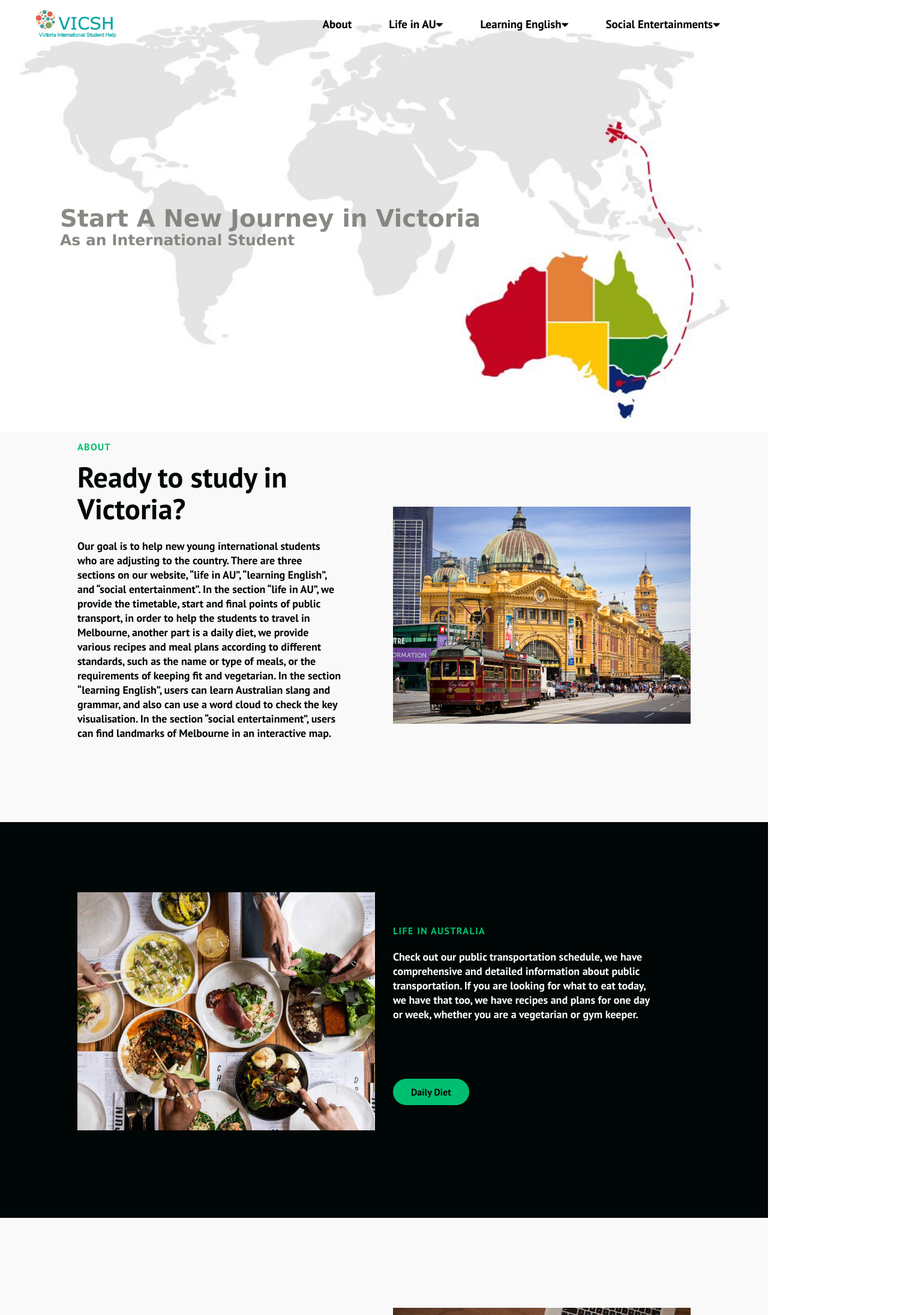
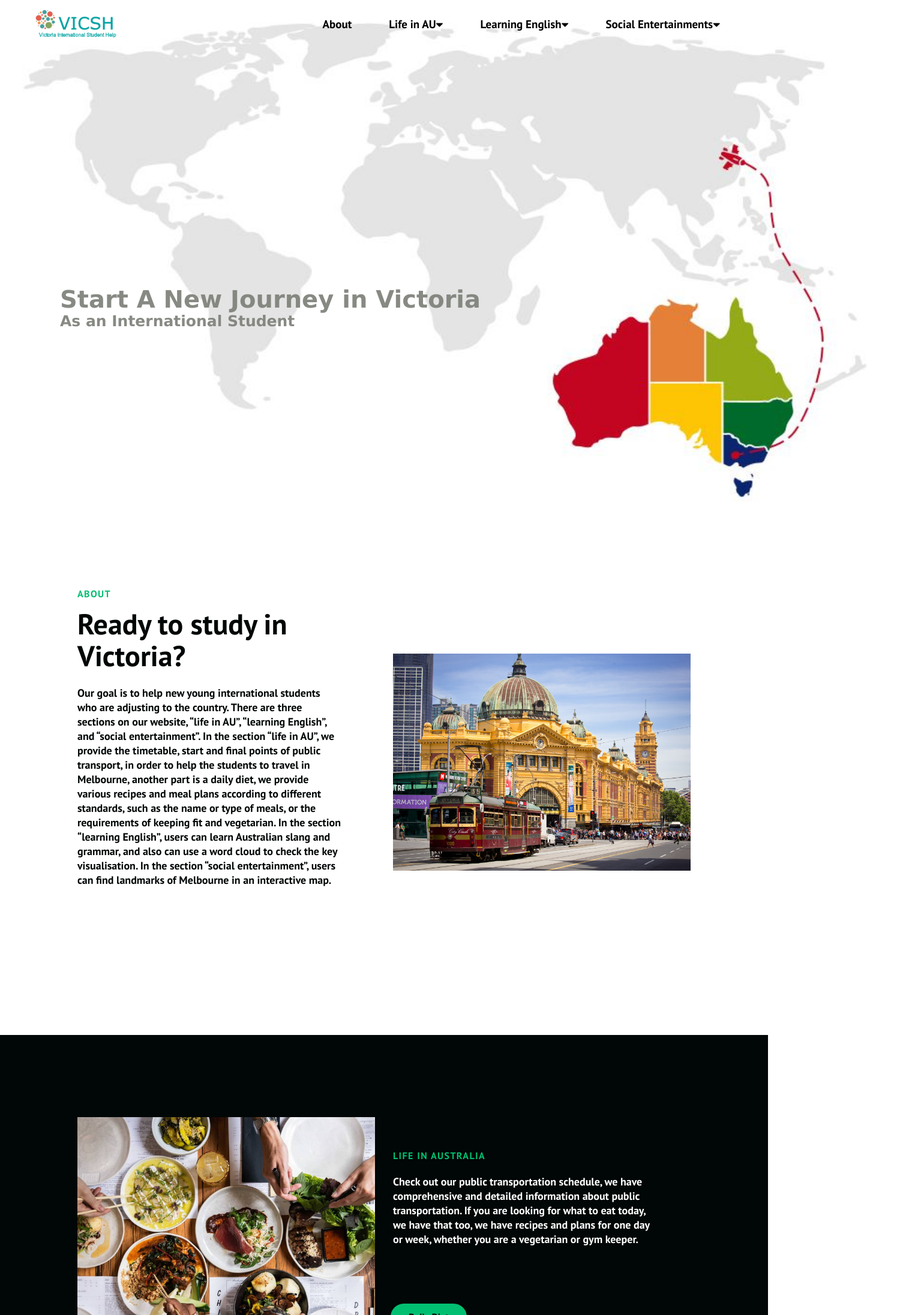
Before and after one commit to HMEI83/TA16_IE_Project, a React (Create React App) app in the folder ie-app/: page /ie-app/ in a window 1280 px wide. Shown: the top 2193 px of the page at 60% size, 1520 px wide, since content can reach past the window. Built offline with nearby package versions, Linux system fonts and the light colour scheme.

Commit message:
minor changes

```diff
--- a/ie-app/src/App.css
+++ b/ie-app/src/App.css
@@ -13,8 +13,8 @@
 }
 
 .homebg {
-  width: 100%;
-  height: 50%;
+  width: 190vh;
+  height: 30%;
 }
 
 .headerBg {
--- a/ie-app/src/components/pages/infoSection/element.js
+++ b/ie-app/src/components/pages/infoSection/element.js
@@ -2,8 +2,8 @@ import styled from 'styled-components';
 import { Link } from 'react-router-dom';
 export const InfoContainer = styled.div`
   color: #fff;
-  background: ${({ lightBg }) => (lightBg ? '#f9f9f9' : '#010606')};
-
+  background: ${({ lightBg }) => (lightBg ? '#fff' : '#010606')};
+  margin-top: 90px;
   @media screen and (max-width: 768px) {
     padding: 100px 0;
   }
@@ -12,7 +12,8 @@ export const InfoContainer = styled.div`
 export const InfoWrapper = styled.div`
   display: grid;
   z-index: 1;
-  height: 660px;
+  vertical-align: middle;
+  height: 700px;
   width: 100%;
   max-width: 1100px;
   margin-right: auto;
@@ -104,6 +105,8 @@ export const Button = styled(Link)`
 export const BtnWrap = styled.div`
   display: inline-block;
   float: left;
+  padding:0px 11px;
+  margin-left: -15px;
   justify-content: space-between;
 `;
 
```
Also changed, not shown: 1 other file (tests, documents, lock files or other folders).
